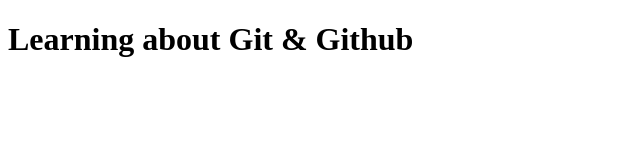
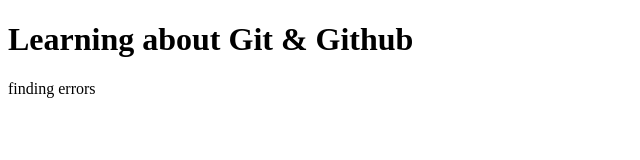
Before and after one commit to sagarwalunj0507/My-project2, a plain HTML site: page index.html in a window 1280 px wide. Shown: the whole page, without its empty margins (0-640 px from the left). Drawn offline with Linux system fonts and the light colour scheme.

Commit message:
Fixing errors

```diff
--- a/index.html
+++ b/index.html
@@ -7,5 +7,6 @@
 </head>
 <body>
     <h1>Learning about Git & Github</h1>
+    finding errors
 </body>
 </html>
```
Also changed, not shown: 1 other file.
